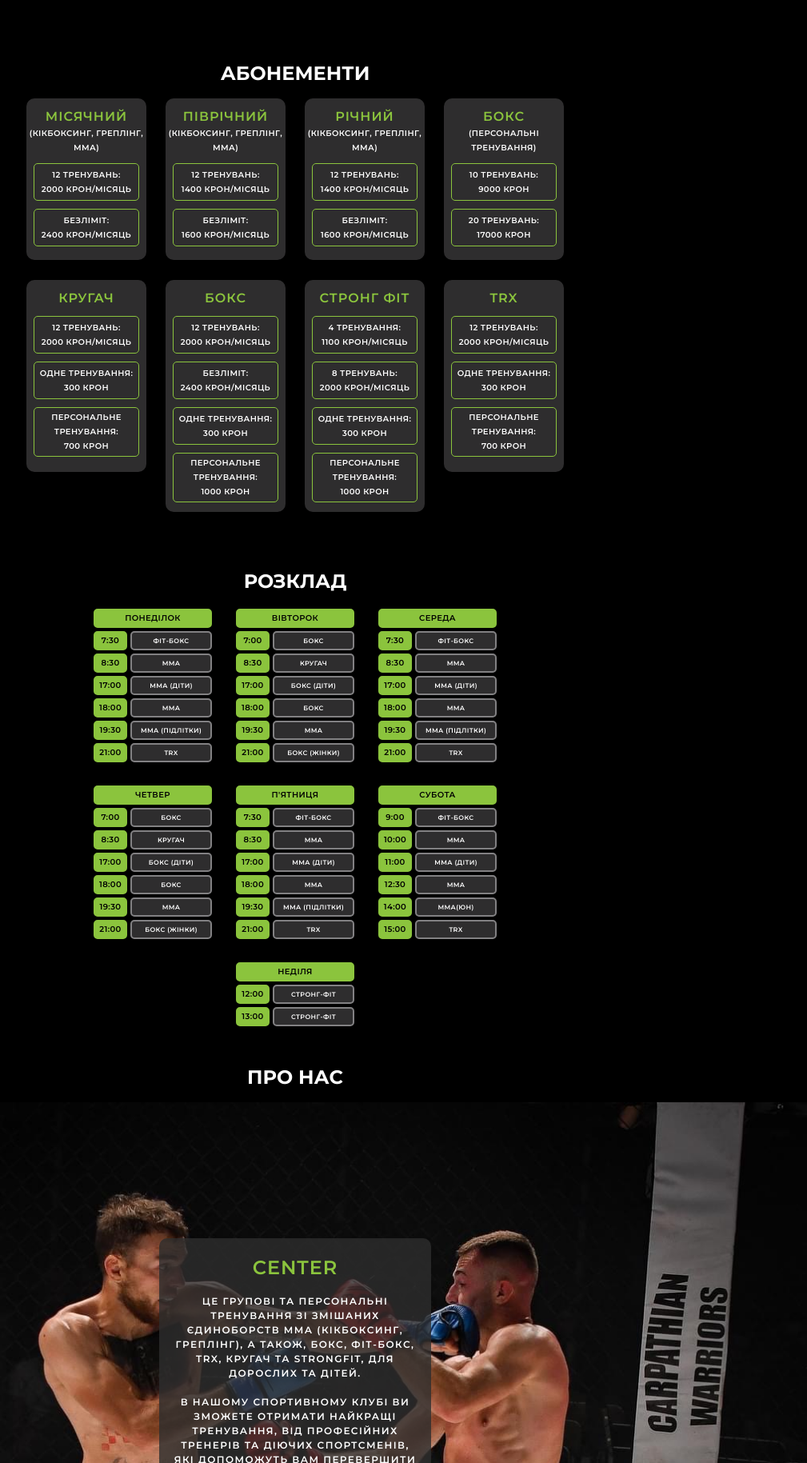
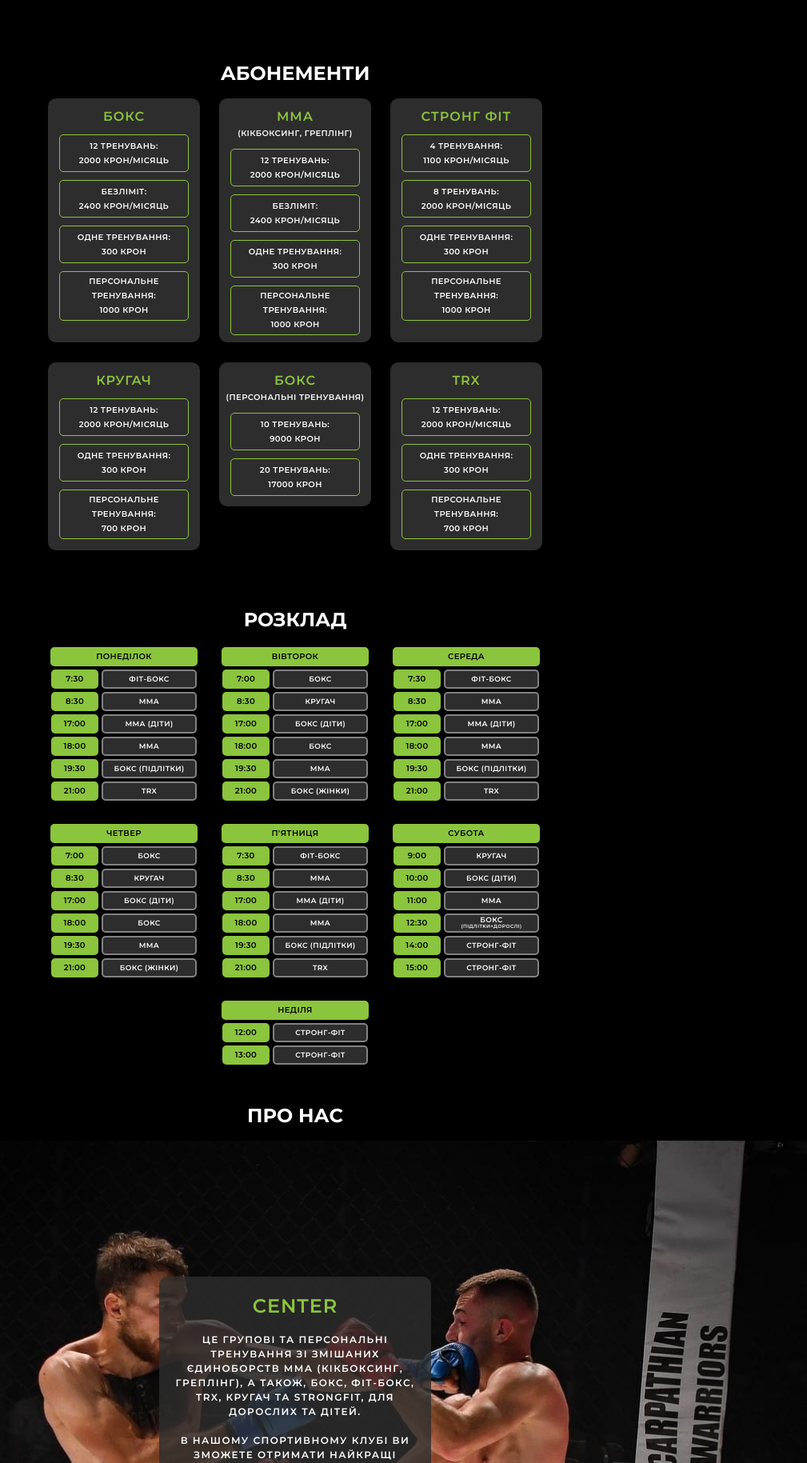
Before and after one commit to MykhailoKosach/CenterGym-Website, a plain HTML site: page index.html in a window 1280 px wide. Shown: the part 780-2609 px from the top of the page at 80% size, without its empty margins (271-1280 px from the left). Drawn offline with Linux system fonts and the light colour scheme.

Commit message:
Changes1.0

```diff
--- a/CSS/style-tablet.css
+++ b/CSS/style-tablet.css
@@ -176,8 +176,8 @@
     }
     .memb{
         background-color: #2E2D2E;
-        width: 150px;
-        height: 202px;
+        width: 190px;
+        height: 180px;
         margin-left: 12px;
         margin-right: 12px;
         border-radius: 10px;
@@ -187,10 +187,10 @@
         margin-bottom: 25px;
     }
     .memb1{
-        height: 240px;
+        height: 235px;
     }
     .memb2{
-        height: 290px;
+        height: 305px;
     }
     .memb-phone{
         display: none;
@@ -208,7 +208,7 @@
     }
     .memb-price{
         height: 45px;
-        width: 130px;
+        width: 160px;
         border: #8BC43D 1px solid;
         border-radius: 5px;
         display: flex;
@@ -269,7 +269,7 @@
     letter-spacing: 0.36px;
     word-wrap: break-word;
     height: 20px;
-    width: 144px;
+    width: 180px;
     background-color: #8BC43D;
     border: #8BC43D 2px solid;
     border-radius: 5px;
@@ -289,7 +289,7 @@
     line-height: 30px;
     letter-spacing: 0.36px;
     word-wrap: break-word;
-    width: 38px;
+    width: 55px;
     height: 20px;
     background: #8BC43D;
     border: #8BC43D 2px solid;
@@ -305,8 +305,8 @@
     color: white;
     background-color: #2E2D2E;
     border-color: #828183;
-    font-size: 8px;
-    width: 98px;
+    font-size: 9px;
+    width: 115px;
     }
     .teens{
         font-size: 6px;
--- a/index.html
+++ b/index.html
@@ -25,7 +25,7 @@
     <header>
         <div class="header" id="header">
             <div class="logo">
-            <a href="index.html"><img src="/Images/CENTER MMA•TRX•CROSSFIT.png" alt="logo" class="logo-img"></a>
+            <a href="#home"><img src="/Images/center LOGO.png" alt="logo" class="logo-img"></a>
             </div>
             <nav>
             <div class="nav-list">
@@ -51,7 +51,7 @@
 
 
         <div class="header-mobile">
-          <a href="#home"><img src="/Images/CENTER MMA•TRX•CROSSFIT.png" alt="logo" class="logo-img"></a>
+          <a href="#home"><img src="/Images/center LOGO.png" alt="logo" class="logo-img"></a>
           <div id="myLinks">
             <a class="nav-item" href="#memberships">Абонементи</a>
             <a class="nav-item" href="#schedule-mobile">Розклад</a>
@@ -67,7 +67,7 @@
             </div>
           </div>
           <a href="javascript:void(0);" class="icon" onclick="myFunction()">
-            <img src="/Images/more1.png" alt="" class="burgerimg">
+            <img src="/Images/burger-bar.png" alt="" class="burgerimg">
           </a>
         </div>
 
@@ -82,32 +82,28 @@
     <section class="memberships" id="memberships">
         <h2>АБОНЕМЕНТИ</h2>
         <div class="memb-row">
-            <div class="memb-column">
-                <div class="memb">
-                    <h3 class="memb-header">МІСЯЧНИЙ</h3>
-                    <div class="memb-text">(Кікбоксинг, Греплінг, ММА)</div>
+            <div class="memb-column non-display-mobile">
+                <div class="memb memb2">
+                    <h3 class="memb-header">Бокс</h3>
                     <div class="memb-price">12 тренувань:<br>2000 крон/місяць</div>
                     <div class="memb-price">безліміт:<br>2400 крон/місяць</div>
+                    <div class="memb-price">одне тренування:<br>300 крон</div>
+                    <div class="memb-price price2">персональне тренування:<br>1000 крон</div>
                 </div>
-                <div class="memb">
-                    <h3 class="memb-header">Піврічний</h3>
-                    <div class="memb-text">(Кікбоксинг, Греплінг, ММА)</div>
-                    <div class="memb-price">12 тренувань:<br>1400 крон/місяць</div>
-                    <div class="memb-price">безліміт:<br>1600 крон/місяць</div>
+                <div class="memb memb2">
+                    <h3 class="memb-header">ММА</h3>
+                    <div class="memb-text">(Кікбоксинг, Греплінг)</div>
+                    <div class="memb-price">12 тренувань:<br>2000 крон/місяць</div>
+                    <div class="memb-price">безліміт:<br>2400 крон/місяць</div>
+                    <div class="memb-price">одне тренування:<br>300 крон</div>
+                    <div class="memb-price price2">персональне тренування:<br>1000 крон</div>
                 </div>
-            </div>
-            <div class="memb-column">
-                <div class="memb">
-                    <h3 class="memb-header">Річний</h3>
-                    <div class="memb-text">(Кікбоксинг, Греплінг, ММА)</div>
-                    <div class="memb-price">12 тренувань:<br>1400 крон/місяць</div>
-                    <div class="memb-price">безліміт:<br>1600 крон/місяць</div>
-                </div>
-                <div class="memb">
-                    <h3 class="memb-header">Бокс</h3>
-                    <div class="memb-text">(персональні тренування)</div>
-                    <div class="memb-price">10 тренувань:<br>9000 крон</div>
-                    <div class="memb-price">20 тренувань:<br>17000 крон</div>
+                <div class="memb memb2">
+                    <h3 class="memb-header">стронг фіт</h3>
+                    <div class="memb-price">4 тренування:<br>1100 крон/місяць</div>
+                    <div class="memb-price">8 тренувань:<br>2000 крон/місяць</div>
+                    <div class="memb-price">одне тренування:<br>300 крон</div>
+                    <div class="memb-price price2">персональне тренування:<br>1000 крон</div>
                 </div>
             </div>
         </div>
@@ -118,19 +114,11 @@
                 <div class="memb-price">одне тренування:<br>300 крон</div>
                 <div class="memb-price price2">персональне тренування:<br>700 крон</div>
             </div>
-            <div class="memb memb2">
+            <div class="memb">
                 <h3 class="memb-header">Бокс</h3>
-                <div class="memb-price">12 тренувань:<br>2000 крон/місяць</div>
-                <div class="memb-price">безліміт:<br>2400 крон/місяць</div>
-                <div class="memb-price">одне тренування:<br>300 крон</div>
-                <div class="memb-price price2">персональне тренування:<br>1000 крон</div>
-            </div>
-            <div class="memb memb2">
-                <h3 class="memb-header">стронг фіт</h3>
-                <div class="memb-price">4 тренування:<br>1100 крон/місяць</div>
-                <div class="memb-price">8 тренувань:<br>2000 крон/місяць</div>
-                <div class="memb-price">одне тренування:<br>300 крон</div>
-                <div class="memb-price price2">персональне тренування:<br>1000 крон</div>
+                <div class="memb-text">(персональні тренування)</div>
+                <div class="memb-price">10 тренувань:<br>9000 крон</div>
+                <div class="memb-price">20 тренувань:<br>17000 крон</div>
             </div>
             <div class="memb memb1">
                 <h3 class="memb-header">TRX</h3>
@@ -231,7 +219,7 @@
             <div class="schedule-cell-empty"></div>
             <div class="schedule-cell-empty"></div>
             <div class="schedule-cell-empty"></div>
-            <div class="schedule-cell-day">бокс (жінки)</div>
+            <div class="schedule-cell-day">бокс (діти)</div>
             <div class="schedule-cell-empty"></div>
         </div>
         <div class="schedule-row">
@@ -261,7 +249,7 @@
             <div class="schedule-cell-empty"></div>
             <div class="schedule-cell-empty"></div>
             <div class="schedule-cell-empty"></div>
-            <div class="schedule-cell-day">бокс</div>
+            <div class="schedule-cell-day teens1">бокс <div class="teens">(підлітки+дорослі)</div></div>
             <div class="schedule-cell-empty"></div>
         </div>
         <div class="schedule-row">
@@ -272,7 +260,7 @@
             <div class="schedule-cell-empty"></div>
             <div class="schedule-cell-empty"></div>
             <div class="schedule-cell-empty"></div>
-            <div class="schedule-cell-day ">стронг-фіт</div>
+            <div class="schedule-cell-day">стронг-фіт</div>
         </div>
         <div class="schedule-row">
             <div class="schedule-cell">14:00</div>
@@ -316,11 +304,11 @@
         </div>
         <div class="schedule-row">
             <div class="schedule-cell">19:30</div>
-            <div class="schedule-cell-day ">бокс(підліткиори)</div>
+            <div class="schedule-cell-day ">бокс(підлітки)</div>
             <div class="schedule-cell-day">мма</div>
-            <div class="schedule-cell-day ">бокс(підліткиори)</div>
+            <div class="schedule-cell-day ">бокс(підлітки)</div>
             <div class="schedule-cell-day">мма</div>
-            <div class="schedule-cell-day">бокс(підліткиори)</div>
+            <div class="schedule-cell-day">бокс(підлітки)</div>
             <div class="schedule-cell-empty"></div>
             <div class="schedule-cell-empty"></div>
         </div>
@@ -414,7 +402,7 @@
                 </div>
                 <div class="schedule-row">
                     <div class="schedule-group">19:30</div>
-                    <div class="schedule-group group-name">мма (підлітки)</div>
+                    <div class="schedule-group group-name">бокс (підлітки)</div>
                 </div>
                 <div class="schedule-row">
                     <div class="schedule-group">21:00</div>
@@ -470,7 +458,7 @@
                 </div>
                 <div class="schedule-row">
                     <div class="schedule-group">19:30</div>
-                    <div class="schedule-group group-name">мма (підлітки)</div>
+                    <div class="schedule-group group-name">бокс (підлітки)</div>
                 </div>
                 <div class="schedule-row">
                     <div class="schedule-group">21:00</div>
@@ -481,11 +469,11 @@
                 <div class="schedule-header">субота</div>
                 <div class="schedule-row">
                     <div class="schedule-group">9:00</div>
-                    <div class="schedule-group group-name">фіт-бокс</div>
+                    <div class="schedule-group group-name">Кругач</div>
                 </div>
                 <div class="schedule-row">
                     <div class="schedule-group">10:00</div>
-                    <div class="schedule-group group-name">мма</div>
+                    <div class="schedule-group group-name">бокс (діти)</div>
                 </div>
                 <div class="schedule-row">
                     <div class="schedule-group">11:00</div>
@@ -540,7 +528,7 @@
                 </div>
                 <div class="schedule-row">
                     <div class="schedule-group">19:30</div>
-                    <div class="schedule-group group-name">мма (підлітки)</div>
+                    <div class="schedule-group group-name">бокс (підлітки)</div>
                 </div>
                 <div class="schedule-row">
                     <div class="schedule-group">21:00</div>
@@ -594,7 +582,7 @@
                 </div>
                 <div class="schedule-row">
                     <div class="schedule-group">19:30</div>
-                    <div class="schedule-group group-name">мма (підлітки)</div>
+                    <div class="schedule-group group-name">бокс (підлітки)</div>
                 </div>
                 <div class="schedule-row">
                     <div class="schedule-group">21:00</div>
@@ -650,7 +638,7 @@
                 </div>
                 <div class="schedule-row">
                     <div class="schedule-group">19:30</div>
-                    <div class="schedule-group group-name">мма (підлітки)</div>
+                    <div class="schedule-group group-name">бокс (підлітки)</div>
                 </div>
                 <div class="schedule-row">
                     <div class="schedule-group">21:00</div>
@@ -661,27 +649,27 @@
                 <div class="schedule-header">субота</div>
                 <div class="schedule-row">
                     <div class="schedule-group">9:00</div>
-                    <div class="schedule-group group-name">фіт-бокс</div>
+                    <div class="schedule-group group-name">Кругач</div>
                 </div>
                 <div class="schedule-row">
                     <div class="schedule-group">10:00</div>
-                    <div class="schedule-group group-name">мма</div>
+                    <div class="schedule-group group-name">бокс (діти)</div>
                 </div>
                 <div class="schedule-row">
                     <div class="schedule-group">11:00</div>
-                    <div class="schedule-group group-name">мма (діти)</div>
+                    <div class="schedule-group group-name">Мма</div>
                 </div>
                 <div class="schedule-row">
                     <div class="schedule-group">12:30</div>
-                    <div class="schedule-group group-name">мма</div>
+                    <div class="schedule-group group-name teens1">бокс <div class="teens">(підлітки+дорослі)</div></div>
                 </div>
                 <div class="schedule-row">
                     <div class="schedule-group">14:00</div>
-                    <div class="schedule-group group-name">мма(юн)</div>
+                    <div class="schedule-group group-name">стронг-фіт</div>
                 </div>
                 <div class="schedule-row">
                     <div class="schedule-group">15:00</div>
-                    <div class="schedule-group group-name">trx</div>
+                    <div class="schedule-group group-name">стронг-фіт</div>
                 </div>
             </div>
         </div>
```
Also changed, not shown: CSS/style.css (+7 -1 lines), CSS/style_mobile.css (+8 -6 lines), index-cz.html (+66 -58 lines), Images/burger-bar.png (added), Images/burger-bar2.png (added), Images/center LOGO.png (added).
